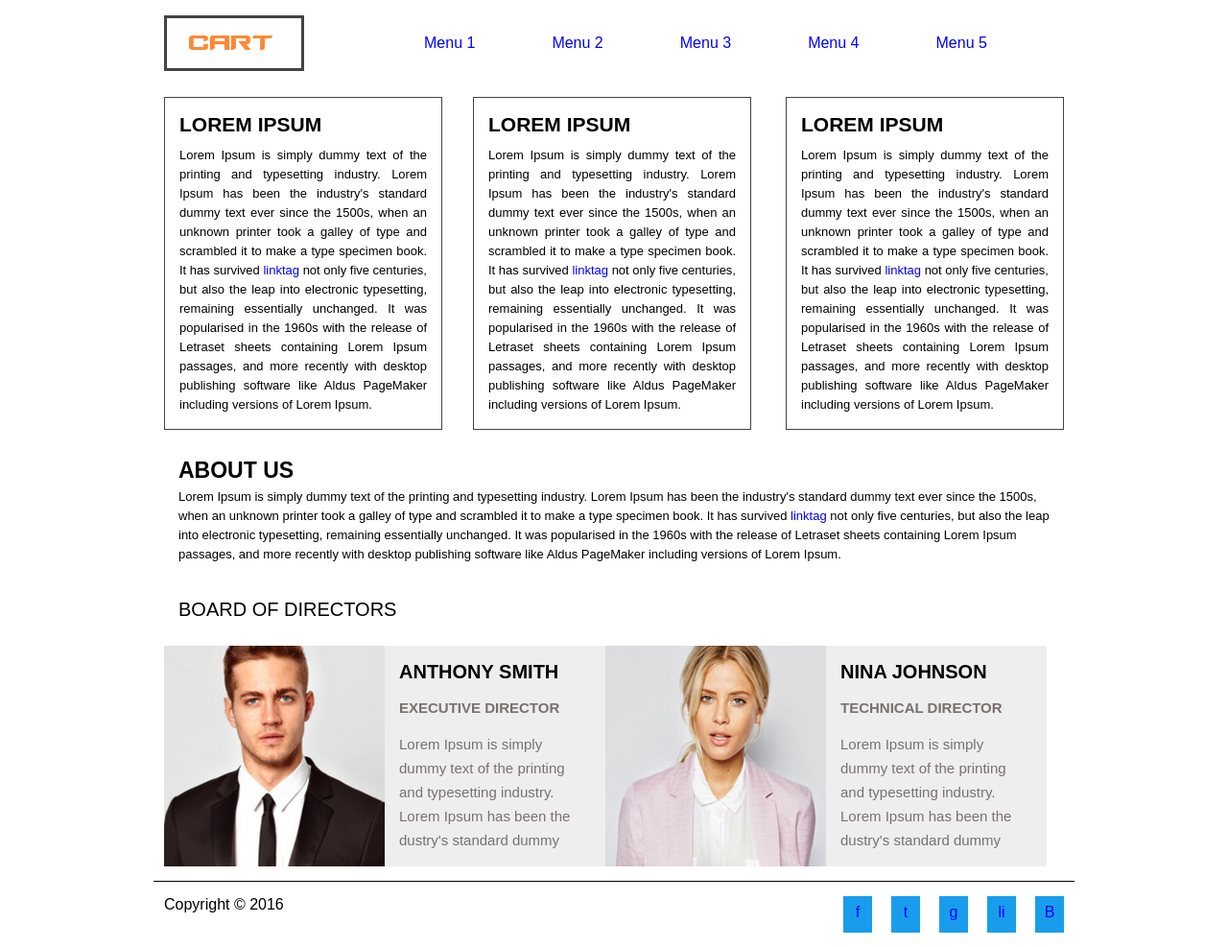
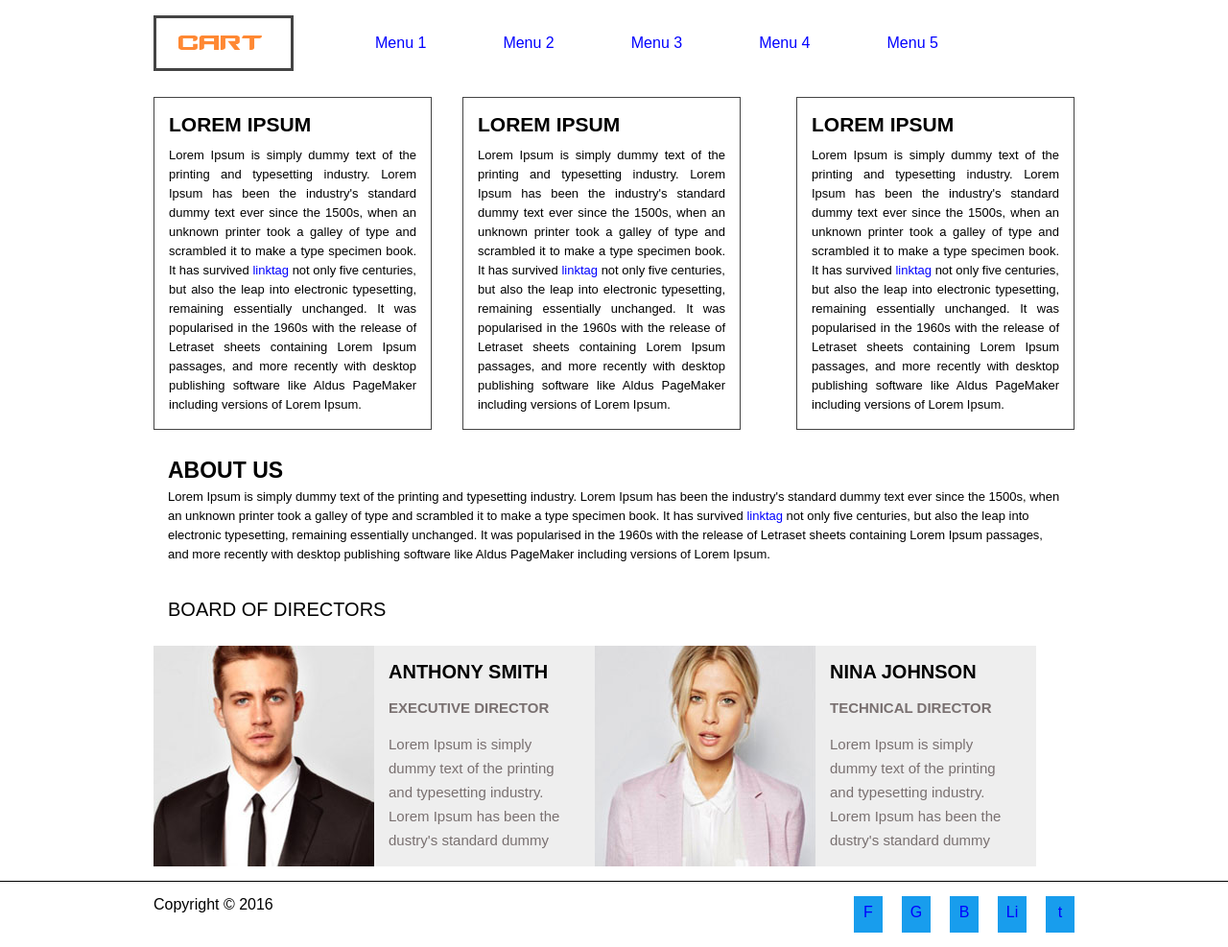
Before and after one commit to gangesm/html_assignments, a plain HTML site: page assignment_2/index.html in a window 1280 px wide. Shown: the whole page at 96% size. Drawn offline with Linux system fonts and the light colour scheme.

Commit message:
complete all changes assignment_2

```diff
--- a/assignment_2/css/style.css
+++ b/assignment_2/css/style.css
@@ -1,17 +1,17 @@
 @import url(https://fonts.googleapis.com/css?family=Ubuntu);
 
 body {
-    width: 960px;
     font-family: 'Metrophobic', Arial, serif;
-    font-weight: 400;
   }
 
 * {
   margin:auto;
-  padding;0px;
+  padding:0px;
 }
 .container {
-    margin:0px 11px;
+    width: 960px;
+    padding: 0px 11px;
+    margin: 0px auto;
 }
 
 a {
--- a/assignment_2/index.html
+++ b/assignment_2/index.html
@@ -11,7 +11,7 @@
 <body>
   <div class="container">
     <div class="header">
-      <div class="logo"><a href="#"><img src="img/logo.png" alt="Cart91"></div><!-- End logo -->
+      <div class="logo"><a href="#"><img src="img/logo.png" alt="Cart91"></a></div><!-- End logo -->
         <div class="menu">
           <ul>
               <li><a href="#">Menu 1</a></li>
@@ -82,15 +82,15 @@
   <div class="line"></div>
 
   <div class="container">
-    <div class="copyRight">Copyright &copy 2016</div>
+    <div class="copyRight">Copyright &copy; 2016</div>
 
     <div class="social">
         <ul>
-          <a href="#"><li>f</li></a>
-          <a href="#"><li>t</li></a>
-          <a href="#"><li>g</li></a>
-          <a href="#"><li>li</li></a>
-          <a href="#"><li>B</li></a>
+              <li><a href="#">F</a></li>
+              <li><a href="#">G</a></li>
+              <li><a href="#">B</a></li>
+              <li><a href="#">Li</a></li>
+              <li><a href="#">t</a></li>
         </ul>
     </div>
   </div>
```
